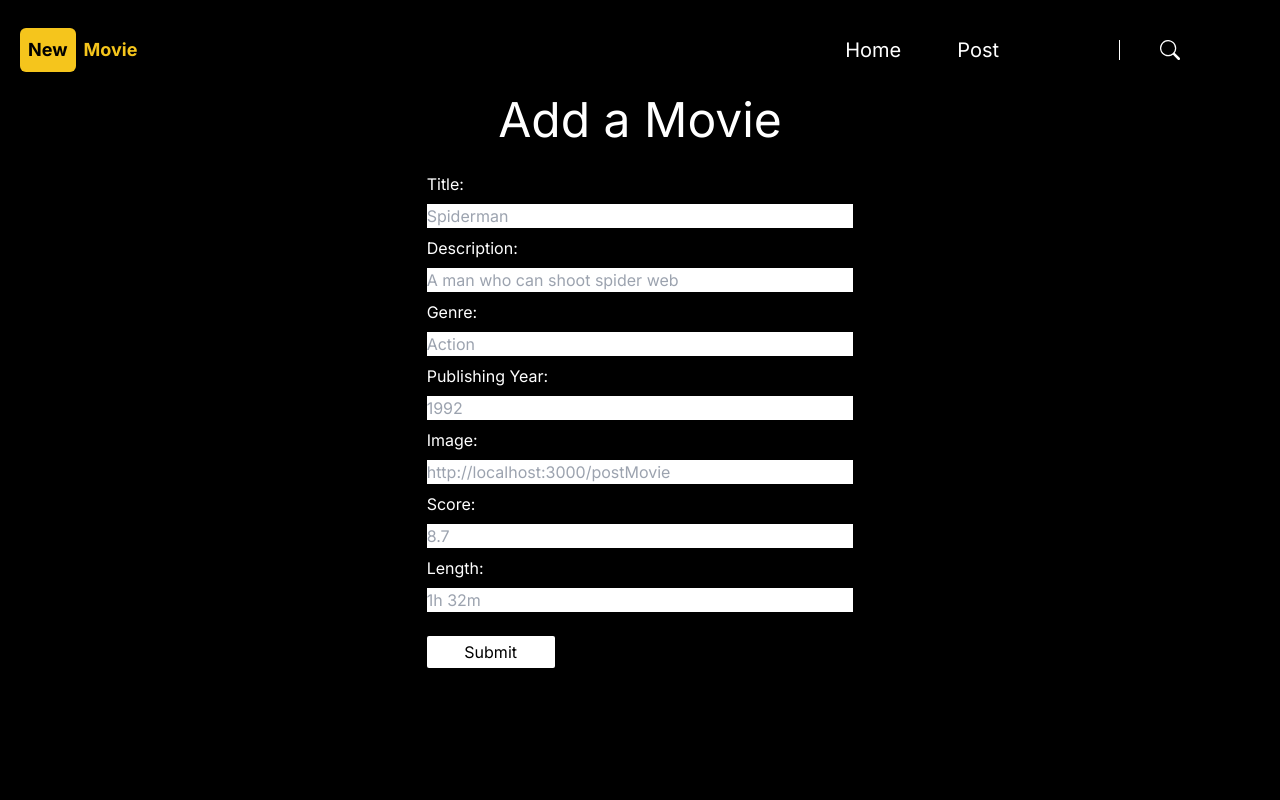
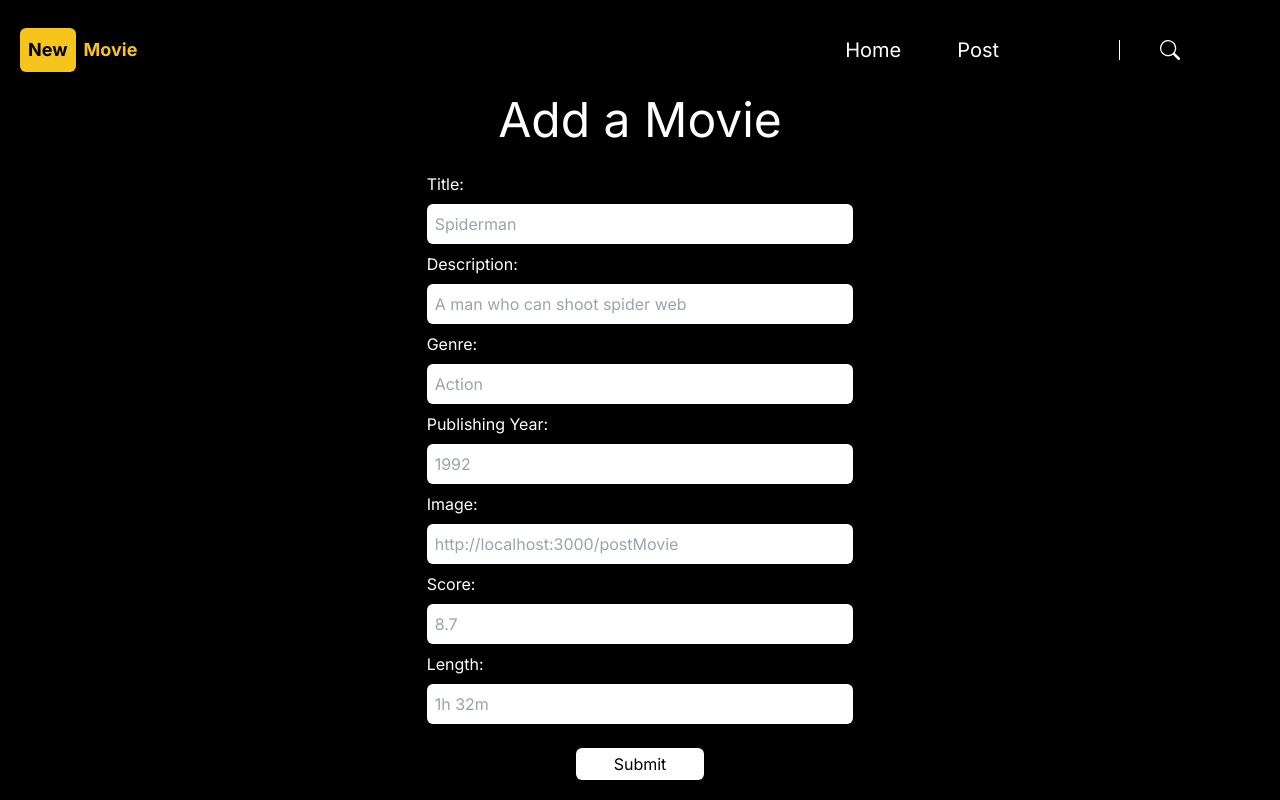
Before and after one commit to jeslaa/Movie_Database, a Next.js app: page /postMovie in a window 1280 px wide. Built offline with nearby package versions, Linux system fonts and the light colour scheme.

Commit message:
Api route for banner carousel
Created an API route for the banner carousel

```diff
--- a/app/(root)/postMovie/page.tsx
+++ b/app/(root)/postMovie/page.tsx
@@ -1,6 +1,8 @@
 "use client";
 
 import React, { ChangeEvent, FormEvent, useState } from "react";
+
+const input = "rounded-md p-2";
 
 const Page = () => {
   const [formData, setFormData] = useState({
@@ -64,7 +66,7 @@ const Page = () => {
         <label htmlFor="title">Title:</label>
         <input
           type="text"
-          className="text-black"
+          className={`text-black  ${input}`}
           placeholder="Spiderman"
           id="title"
           value={formData.title}
@@ -74,7 +76,7 @@ const Page = () => {
         <label htmlFor="description">Description:</label>
         <input
           type="text"
-          className="text-black"
+          className={`text-black  ${input}`}
           placeholder="A man who can shoot spider web"
           id="description"
           value={formData.description}
@@ -84,7 +86,7 @@ const Page = () => {
         <label htmlFor="genre">Genre:</label>
         <input
           type="text"
-          className="text-black"
+          className={`text-black  ${input}`}
           placeholder="Action"
           id="genre"
           value={formData.genre}
@@ -94,7 +96,7 @@ const Page = () => {
         <label htmlFor="publishingYear">Publishing Year:</label>
         <input
           type="number"
-          className="text-black"
+          className={`text-black  ${input}`}
           id="publishingYear"
           placeholder="1992"
           value={formData.publishingYear}
@@ -104,7 +106,7 @@ const Page = () => {
         <label htmlFor="image">Image:</label>
         <input
           type="text"
-          className="text-black"
+          className={`text-black  ${input}`}
           placeholder="http://localhost:3000/postMovie"
           id="image"
           value={formData.image}
@@ -114,7 +116,7 @@ const Page = () => {
         <label htmlFor="score">Score:</label>
         <input
           type="number"
-          className="text-black"
+          className={`text-black  ${input}`}
           id="score"
           value={formData.score}
           placeholder="8.7"
@@ -124,17 +126,17 @@ const Page = () => {
         <label htmlFor="length">Length:</label>
         <input
           type="text"
-          className="text-black"
+          className={`text-black  ${input}`}
           id="length"
           placeholder="1h 32m"
           value={formData.length}
           onChange={handleChange}
         />
 
-        <div>
+        <div className="flex justify-center">
           <button
             type="submit"
-            className="bg-white text-black mt-4 w-32 h-8 rounded-sm hover:pointer"
+            className="bg-white text-black mt-4 w-32 h-8 rounded-md hover:pointer"
           >
             Submit
           </button>
--- /dev/null
+++ b/app/api/banner/route.ts
@@ -0,0 +1,24 @@
+import connectToDB from "@/lib/server";
+import Banner from "@/models/Banner";
+import BannerModel from "@/models/Banner";
+import { NextRequest, NextResponse } from "next/server";
+
+export const GET = async () => {
+  await connectToDB();
+  const data = await Banner.find();
+
+  return NextResponse.json(data);
+};
+
+export const POST = async (req: NextRequest) => {
+  try {
+    await connectToDB();
+    const data = await req.json();
+    const newBanner = new BannerModel(data);
+    await newBanner.save();
+    return NextResponse.json(newBanner);
+  } catch (error) {
+    console.error("Error occurred while adding movie:", error);
+    return NextResponse.error();
+  }
+};
--- /dev/null
+++ b/models/Banner.ts
@@ -0,0 +1,36 @@
+import mongoose from "mongoose";
+
+const bannerSchema = new mongoose.Schema({
+  title: {
+    type: String,
+    required: true,
+  },
+  description: {
+    type: String,
+    required: true,
+  },
+  genre: [
+    {
+      type: String,
+      required: [true, "Genre"],
+    },
+  ],
+  publishingYear: {
+    type: String,
+    required: true,
+  },
+  image: {
+    type: String,
+    required: true,
+  },
+  score: {
+    type: String,
+    required: true,
+  },
+  length: {
+    type: String,
+    required: true,
+  },
+});
+
+export default mongoose.models.Banner || mongoose.model("Banner", bannerSchema);
```
